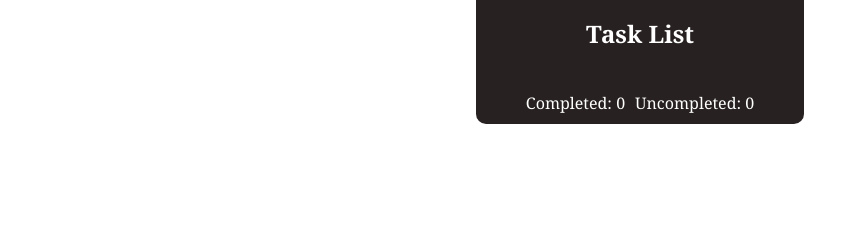
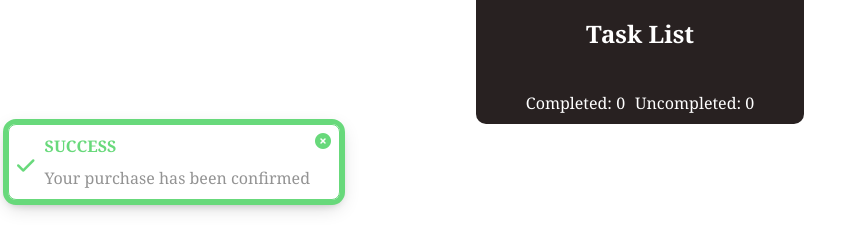
Before and after one commit to kaitogiang/simple-todo-web-app, a plain HTML site: page index.html in a window 1280 px wide. Shown: the part 149-400 px from the top of the page, without its empty margins (0-866 px from the left). Drawn offline with Linux system fonts and the light colour scheme.

Commit message:
feat: create alert template

```diff
--- a/index.html
+++ b/index.html
@@ -38,6 +38,18 @@
     </div>
     <!-- Link JS file -->
     <script src="script.js"></script>
+    <div class="alert" data-title="" data-content="">
+        <div class="prefix-icon">
+            <i class="fa-solid fa-check"></i>
+        </div>
+        <div class="alert-main">
+            <h4>SUCCESS</h4>
+            <p class="alert-content">Your purchase has been confirmed</p>
+        </div>
+        <div class="close-icon">
+            <i class="fa-solid fa-circle-xmark"></i>
+        </div>
+    </div>
 </body>
 
 </html>
--- a/style.css
+++ b/style.css
@@ -9,7 +9,17 @@
   --border-color: #B1AEAE;
   --btn-bg-color: #2D60EA;
   --btn-bg-hover-color: #1E409C;
+  --success-color: #68D97B;
+  --error-color: #D86E58;
+  --alert-content: #939393;
 }
+
+@property --alert-primary-color {
+  syntax: "<color>";
+  inherits: true;
+  initial-value: #68D97B;;
+}
+
 
 * {
   box-sizing: border-box;
@@ -96,3 +106,46 @@
 .row .subtitle:first-child {
   margin-right: 10px;
 }
+
+.alert {
+  display: flex;
+  align-items: stretch;
+  border: 1px solid var(--success-color);
+  border-radius: 8px;
+  width: fit-content;
+  padding: 5px 8px;
+  box-shadow: 0 4px 8px 0 rgba(0, 0, 0, 0.2), 0 6px 20px 0 rgba(0, 0, 0, 0.19);
+  outline: 5px solid var(--alert-primary-color);
+}
+
+.prefix-icon {
+  font-size: 20px;
+  color: var(--alert-primary-color);
+  position: relative;
+  padding-right: 5px;
+}
+
+.prefix-icon > i {
+  position: relative;
+  top: 50%;
+  transform: translateY(-50%);
+}
+
+
+.close-icon {
+  color: var(--alert-primary-color);
+  cursor: pointer;
+}
+
+.alert-main p,h4{
+  padding: 5px;
+  margin: 0;
+}
+
+.alert-main p {
+  color: var(--alert-content);
+}
+
+.alert-main h4 {
+  color: var(--alert-primary-color);
+}
```
